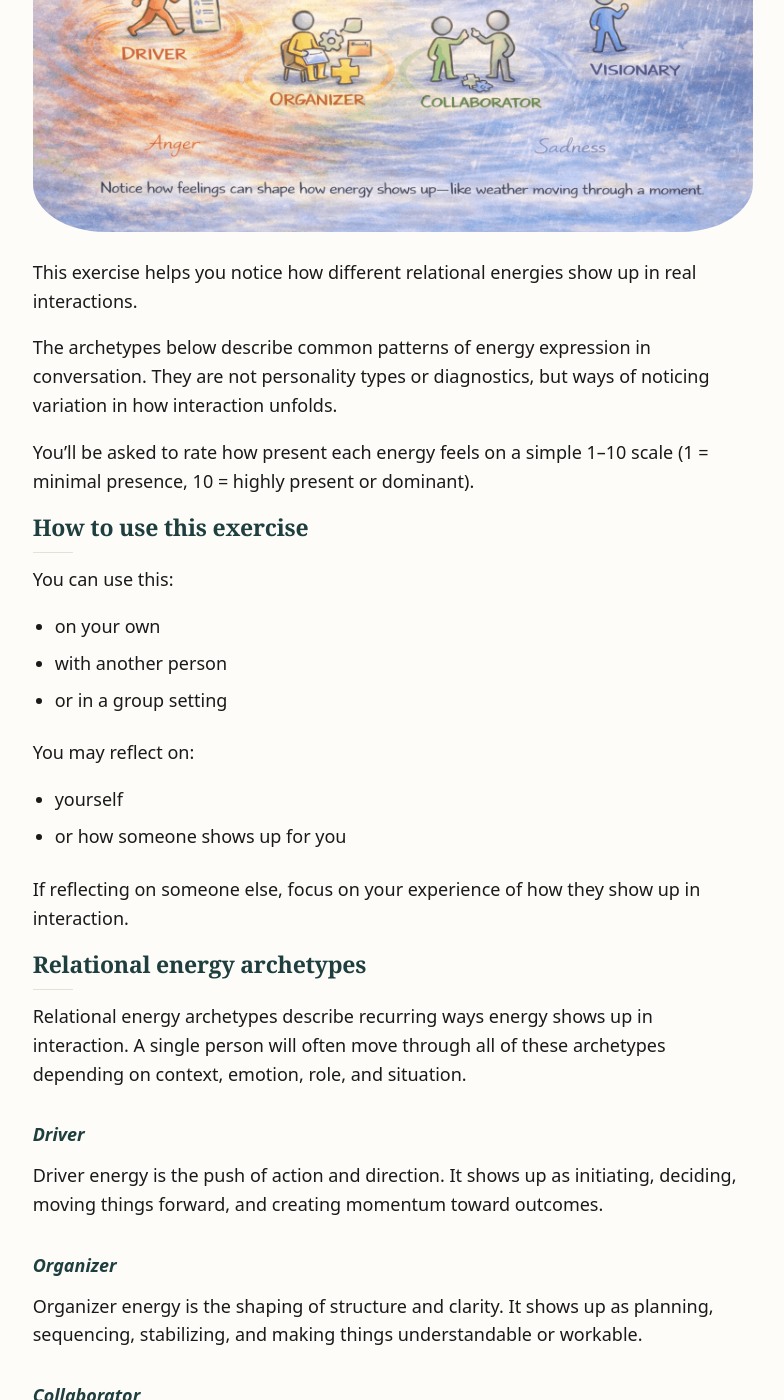
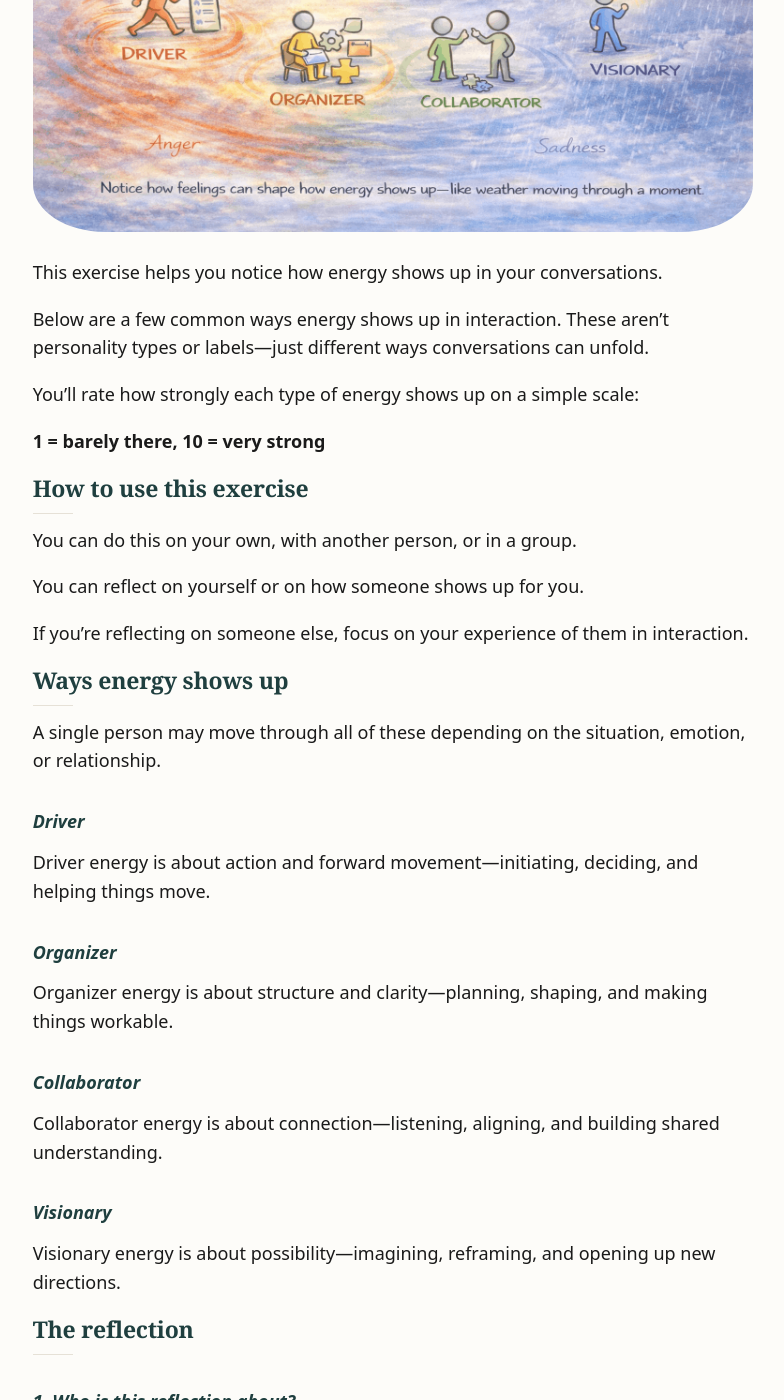
Before and after one commit to basil-family-lab/circle, a Jekyll site: the page built from reflection.md, in a window 1280 px wide and 1400 px high, scrolled down 409 px. Shown: the whole window, without its empty margins (247-1031 px from the left). Built offline with Jekyll 4.4.1, drawn with Linux system fonts in a browser that asks for light colours; some of the changed text lies outside the part shown.

Commit message:
refactor: reflection exercise use plainer language

```diff
--- a/reflection.md
+++ b/reflection.md
@@ -1,7 +1,7 @@
 ---
 layout: default
 title: Energy Awareness Reflection
-description: A simple reflective exercise for noticing how different types of energy show up in conversations and relationships.
+description: A simple reflective exercise for noticing how energy shows up in conversations and relationships.
 permalink: /reflection/
 css_id: reflection
 ---
@@ -12,62 +12,58 @@ css_id: reflection
 
 ![Energy Awareness Reflection](/images/reflection.png)
 
-This exercise helps you notice how different relational energies show up in real interactions.
+This exercise helps you notice how energy shows up in your conversations.
 
-The archetypes below describe common patterns of energy expression in conversation. They are not personality types or diagnostics, but ways of noticing variation in how interaction unfolds.
+Below are a few common ways energy shows up in interaction. These aren’t personality types or labels—just different ways conversations can unfold.
 
-You’ll be asked to rate how present each energy feels on a simple 1–10 scale (1 = minimal presence, 10 = highly present or dominant).
+You’ll rate how strongly each type of energy shows up on a simple scale:
+
+**1 = barely there, 10 = very strong**
 
 ## How to use this exercise
 
-You can use this:
+You can do this on your own, with another person, or in a group.
 
-- on your own
-- with another person
-- or in a group setting
+You can reflect on yourself or on how someone shows up for you.
 
-You may reflect on:
-- yourself
-- or how someone shows up for you
+If you’re reflecting on someone else, focus on your experience of them in interaction.
 
-If reflecting on someone else, focus on your experience of how they show up in interaction.
+## Ways energy shows up
 
-## Relational energy archetypes
-
-Relational energy archetypes describe recurring ways energy shows up in interaction. A single person will often move through all of these archetypes depending on context, emotion, role, and situation.
+A single person may move through all of these depending on the situation, emotion, or relationship.
 
 ### Driver
 
-Driver energy is the push of action and direction. It shows up as initiating, deciding, moving things forward, and creating momentum toward outcomes.
+Driver energy is about action and forward movement—initiating, deciding, and helping things move.
 
 ### Organizer
 
-Organizer energy is the shaping of structure and clarity. It shows up as planning, sequencing, stabilizing, and making things understandable or workable.
+Organizer energy is about structure and clarity—planning, shaping, and making things workable.
 
 ### Collaborator
 
-Collaborator energy is the quality of relational attunement. It shows up as listening, aligning, supporting, and creating shared understanding or connection.
+Collaborator energy is about connection—listening, aligning, and building shared understanding.
 
 ### Visionary
 
-Visionary energy is the movement toward possibility. It shows up as imagining futures, reframing situations, generating ideas, and expanding what feels possible.
+Visionary energy is about possibility—imagining, reframing, and opening up new directions.
 
-## The reflection exercise
+## The reflection
 
 ### 1. Who is this reflection about?
 
 - Myself
 - Someone else
 
-If someone else, you may name them if it is helpful.
+(If someone else, you can name them if helpful.)
 
 ### 2. Joy
 
 *Feeling open, engaged, or at ease*
 
-Think of a moment where this feeling was present.
+Think of a moment when you felt this.
 
-When joy is present, how strongly does each energy show up?
+When joy is present, how strongly does each type of energy show up?
 
 - Driver (1–10)
 - Organizer (1–10)
@@ -78,9 +74,9 @@ When joy is present, how strongly does each energy show up?
 
 *Feeling low, quiet, or withdrawn*
 
-Think of a moment where this feeling was present.
+Think of a moment when you felt this.
 
-When sadness is present, how strongly does each energy show up?
+When sadness is present, how strongly does each type of energy show up?
 
 - Driver (1–10)
 - Organizer (1–10)
@@ -91,9 +87,9 @@ When sadness is present, how strongly does each energy show up?
 
 *Feeling uncertain, cautious, or on edge*
 
-Think of a moment where this feeling was present.
+Think of a moment when you felt this.
 
-When fear is present, how strongly does each energy show up?
+When fear is present, how strongly does each type of energy show up?
 
 - Driver (1–10)
 - Organizer (1–10)
@@ -104,9 +100,9 @@ When fear is present, how strongly does each energy show up?
 
 *Feeling activated, frustrated, or in tension*
 
-Think of a moment where this feeling was present.
+Think of a moment when you felt this.
 
-When anger is present, how strongly does each energy show up?
+When anger is present, how strongly does each type of energy show up?
 
 - Driver (1–10)
 - Organizer (1–10)
@@ -115,28 +111,28 @@ When anger is present, how strongly does each energy show up?
 
 ### 6. What stands out?
 
-Across these reflections:
+Looking across your responses:
 
 - What patterns do you notice?
-- Where does energy seem to shift most across emotions?
-- What feels consistent?
+- Where does energy shift the most?
+- What stays consistent?
 
 ## Context for interpretation
 
-These patterns are not fixed traits or personality types. They describe how energy can appear in a specific interaction or moment.
+These aren’t fixed traits or personality types. They’re simply ways energy can show up in a given moment.
 
-The same person may express all four energies differently depending on context, role, relationship, and internal state. Variation is expected and often meaningful.
+The same person may show all four in different ways depending on the situation.
 
-If something feels inconsistent across situations, treat that as useful signal rather than error.
+If something shifts across situations, that’s useful to notice—not a problem.
 
 ## Sharing
 
-If this is useful, please share it with others or reuse it in your own context.
+If this was useful, feel free to share it or use it in your own context.
 
-The intention is to support clearer awareness of how relational energy is experienced across different situations.
+The intention is to support clearer awareness of how energy is experienced in different situations.
 
 ## Continue exploring
 
-If you’d like to deepen this kind of awareness or explore additional dimensions of this work, you’re welcome to connect.
+If you’d like to go further with this work or explore additional dimensions, you’re welcome to connect.
 
 👉 [Let's connect](/contact/){: data-ga-event="contact_click" data-ga-label="reflection_to_connect"}
```
